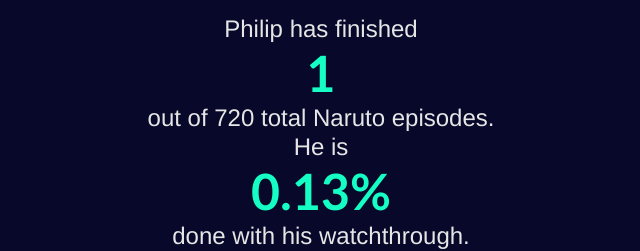
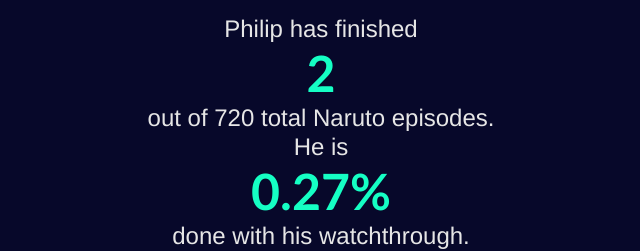
Before and after one commit to DairyProducts/dairyproducts.github.io, a plain HTML site: page index.html in a window 1280 px wide. Shown: the part 290-541 px from the top of the page, 319-959 px from the left. Drawn offline with Linux system fonts and the light colour scheme.

Commit message:
Update index.html

```diff
--- a/index.html
+++ b/index.html
@@ -43,7 +43,7 @@
     // Display the result in the element with id="demo"
     document.getElementById("demo").innerHTML = days + "d " + hours + "h "
     + minutes + "m " + seconds + "s ";
-    var done = 1
+    var done = 2
     document.getElementById("episodesdone").innerHTML = done
     document.getElementById("precentdone").innerHTML = Math.floor(done / 720 * 100*100)/100 + "%"
 
```
